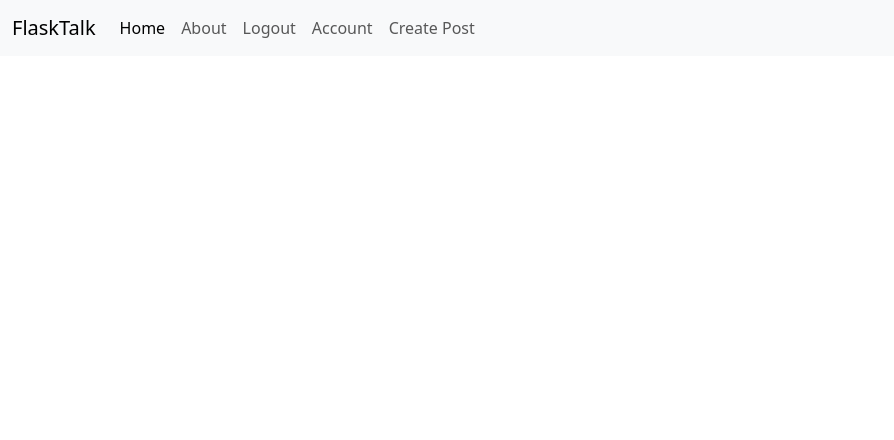
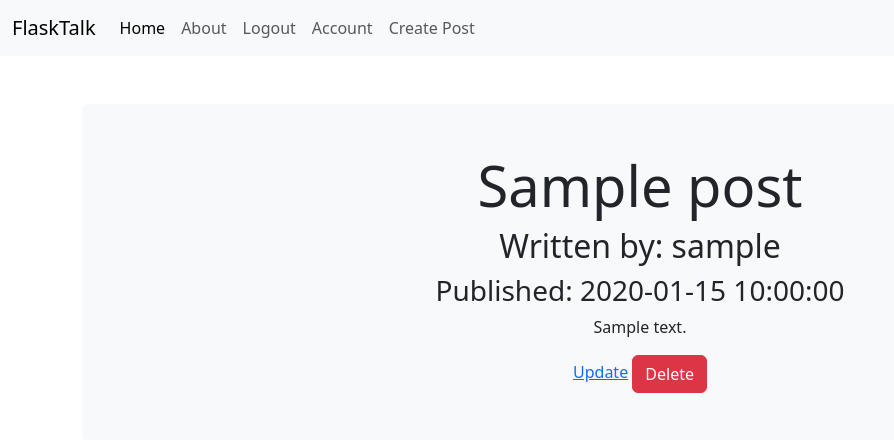
Before and after one commit to RalitsaTerzieva/flasktalk, a Flask app: page /1 in a window 1280 px wide. Shown: the top 440 px of the page, without its empty margins (0-894 px from the left). Run offline with Flask 2, Linux system fonts and the light colour scheme; a user stored in the database is signed in; tables that the repository leaves empty hold one stand-in row (values such as "Sample post"); parts of the project's set-up code (start-up, migrations or seed data) failed here and were passed over.

Commit message:
Add blog post template

```diff
--- a/puppycompanyblog/templates/blog_post.html
+++ b/puppycompanyblog/templates/blog_post.html
@@ -3,4 +3,41 @@
 {% block content %}
 
 
+<div class="bg-light text-center py-5 mt-5 rounded">
+    <h1 class="display-4">{{title}}</h1>
+    <h2>Written by: {{post.author.username}}</h2>
+    <h3>Published: {{date}}</h3>
+    <p>{{post.text}}</p>
+
+    {% if post.author == current_user %}
+    <div>
+        <a href="{{url_for('blog_posts.update', blog_post_id=post.id)}}">Update</a>
+        <button type="button" class="btn btn-danger" data-toggle="modal" data-target="#del_modal">Delete</button>
+    </div>
+
+    {% endif %}
+</div>
+
+<div class="modal" tabindex="-1" id="del_modal">
+    <div class="modal-dialog">
+      <div class="modal-content">
+        <div class="modal-header">
+          <h5 class="modal-title">Delete Post?</h5>
+          <button type="button" class="btn-close" data-bs-dismiss="modal" aria-label="Close"></button>
+        </div>
+        <div class="modal-body">
+          <p>Are you sure you want to delete the post?</p>
+        </div>
+        <div class="modal-footer">
+          <button type="button" class="btn btn-secondary" data-bs-dismiss="modal">Cancel</button>
+
+          <form action="{{ url_for('blog_posts.delete_posts', blog_post_id=post.id) }}" method="POST">
+            <input class="btn btn-danger" type="submit" value="Delete"/>
+          </form>
+
+        </div>
+      </div>
+    </div>
+  </div>
+
 {% endblock %}
```
